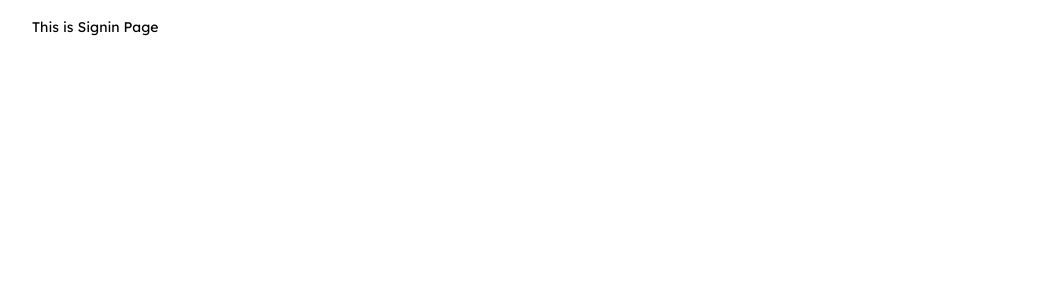
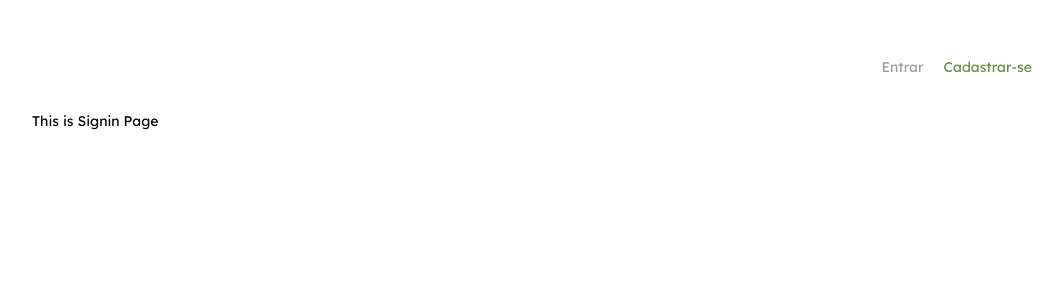
Before and after one commit to marykarakida/projeto16-shortly-front, a React (Create React App) app: page /signin in a window 1280 px wide. Shown: the top 300 px of the page, without its empty margins (118-1181 px from the left). Built offline with nearby package versions, Linux system fonts and the light colour scheme.

Commit message:
feat: create Header and Navbar layout
User can navigate between routes

```diff
--- a/src/App.js
+++ b/src/App.js
@@ -4,7 +4,10 @@ import { BrowserRouter, Routes, Route } from 'react-router-dom';
 import './assets/styles/reset.css';
 import './assets/styles/style.css';
 
+import { UserContextProvider } from './contexts/userContext';
+
 import PageView from './layout/PageView';
+import Header from './layout/Header';
 import HomePage from './pages/HomePage';
 import SigninPage from './pages/SigninPage';
 import SignupPage from './pages/SignupPage';
@@ -12,8 +15,10 @@ import RankingPage from './pages/RankingPage';
 
 function App() {
     return (
+        <UserContextProvider>
             <BrowserRouter>
                 <PageView>
+                    <Header />
                     <Routes>
                         <Route path="/" element={<RankingPage />} />
                         <Route path="/home" element={<HomePage />} />
@@ -22,6 +27,7 @@ function App() {
                     </Routes>
                 </PageView>
             </BrowserRouter>
+        </UserContextProvider>
     );
 }
 
--- /dev/null
+++ b/src/layout/Header.js
@@ -0,0 +1,29 @@
+import React, { useContext } from 'react';
+import styled from 'styled-components';
+
+import UserContext from '../contexts/userContext';
+
+import Navbar from './Navbar';
+
+export default function Header() {
+    const { isLogged } = useContext(UserContext);
+
+    return (
+        <Container>
+            {isLogged && <Title>Seja bem-vindo(a), Pessoa!</Title>}
+            <Navbar />
+        </Container>
+    );
+}
+
+const Container = styled.div`
+    display: flex;
+    justify-content: space-between;
+    margin: 60px 0 20px;
+    width: 100%;
+`;
+
+const Title = styled.h3`
+    font-size: 14px;
+    color: #5d9040;
+`;
--- /dev/null
+++ b/src/layout/Navbar.js
@@ -0,0 +1,50 @@
+import React, { useContext } from 'react';
+import { useLocation, useNavigate } from 'react-router-dom';
+import styled from 'styled-components';
+
+import UserContext from '../contexts/userContext';
+
+export default function Navbar() {
+    const navigate = useNavigate();
+    const { pathname } = useLocation();
+    const { isLogged } = useContext(UserContext);
+
+    if (isLogged) {
+        return (
+            <NavMenu>
+                <NavItem onClick={() => navigate('/home')}>Home</NavItem>
+                <NavItem onClick={() => navigate('/')}>Ranking</NavItem>
+                <NavItem onClick={() => navigate('/')} underline>
+                    Sair
+                </NavItem>
+            </NavMenu>
+        );
+    }
+
+    return (
+        <NavMenu>
+            <NavItem onClick={() => navigate('/signin')} highlight={pathname === '/signup'}>
+                Entrar
+            </NavItem>
+            <NavItem onClick={() => navigate('/signup')} highlight={pathname !== '/signup'}>
+                Cadastrar-se
+            </NavItem>
+        </NavMenu>
+    );
+}
+
+function NavMenu({ children }) {
+    return <Menu>{children}</Menu>;
+}
+
+const Menu = styled.ul`
+    display: flex;
+    gap: 20px;
+    margin-left: auto;
+`;
+
+const NavItem = styled.li`
+    color: ${(props) => (props.highlight ? '#5D9040' : '#9C9C9C')};
+    text-decoration: ${(props) => (props.underline ? 'underline' : 'none')};
+    cursor: pointer;
+`;
```
Lines whose indentation alone changed are shown as unchanged.
